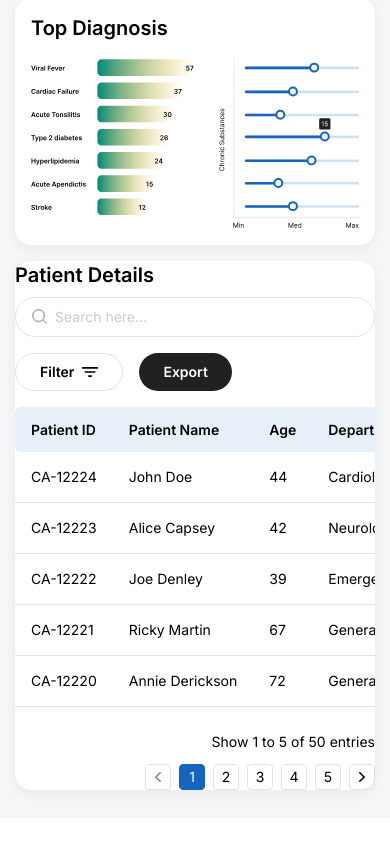
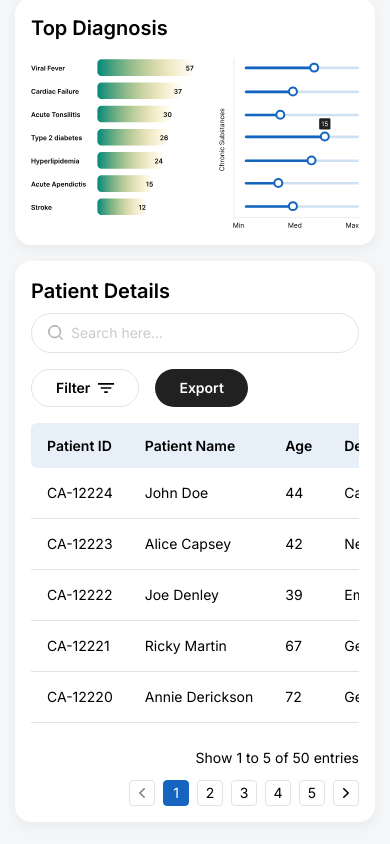
Before and after one commit to tibinjoseph30/medicares, a plain HTML site: page index.html in a window 390 px wide. Shown: the part 1255-2099 px from the top of the page. Before the commit the page ends 2073 px from the top, so only its background shows below. Drawn offline with nearby package versions, Linux system fonts and the light colour scheme.

Commit message:
styles updated

```diff
--- a/index.html
+++ b/index.html
@@ -262,7 +262,7 @@
                         </figure>
                     </div>
                     <!-- tables starts -->
-                    <div class="md:col-span-2 bg-white sm:p-6 p4 rounded-2xl shadow-[var(--global-shadow)]">
+                    <div class="md:col-span-2 bg-white sm:p-6 p-4 rounded-2xl shadow-[var(--global-shadow)]">
                         <div class="flex md:flex-row flex-col justify-between md:items-center gap-y-2 mb-4">
                             <h3 class="text-xl font-semibold">Patient Details</h3>
                             <div class="flex sm:flex-row flex-col justify-between gap-4">
```
